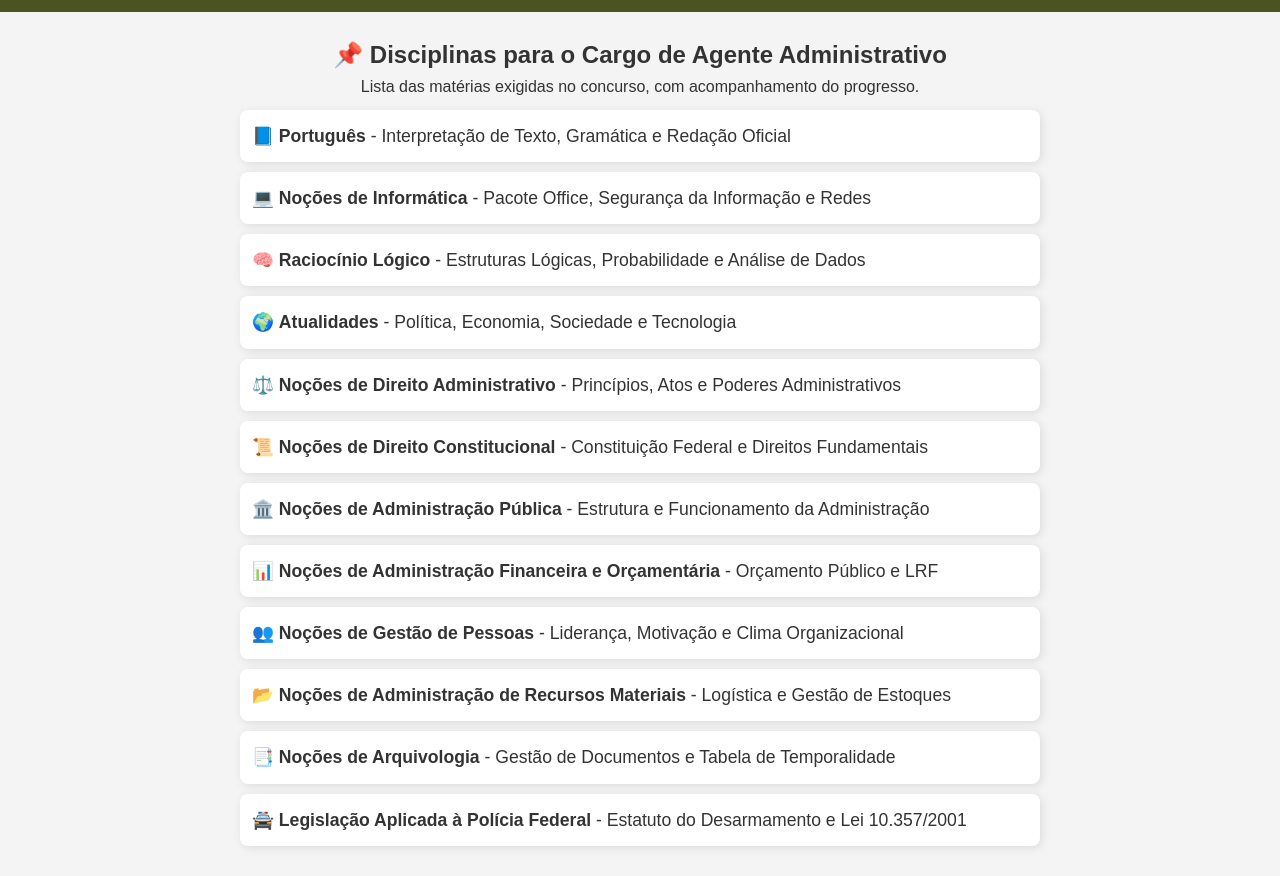
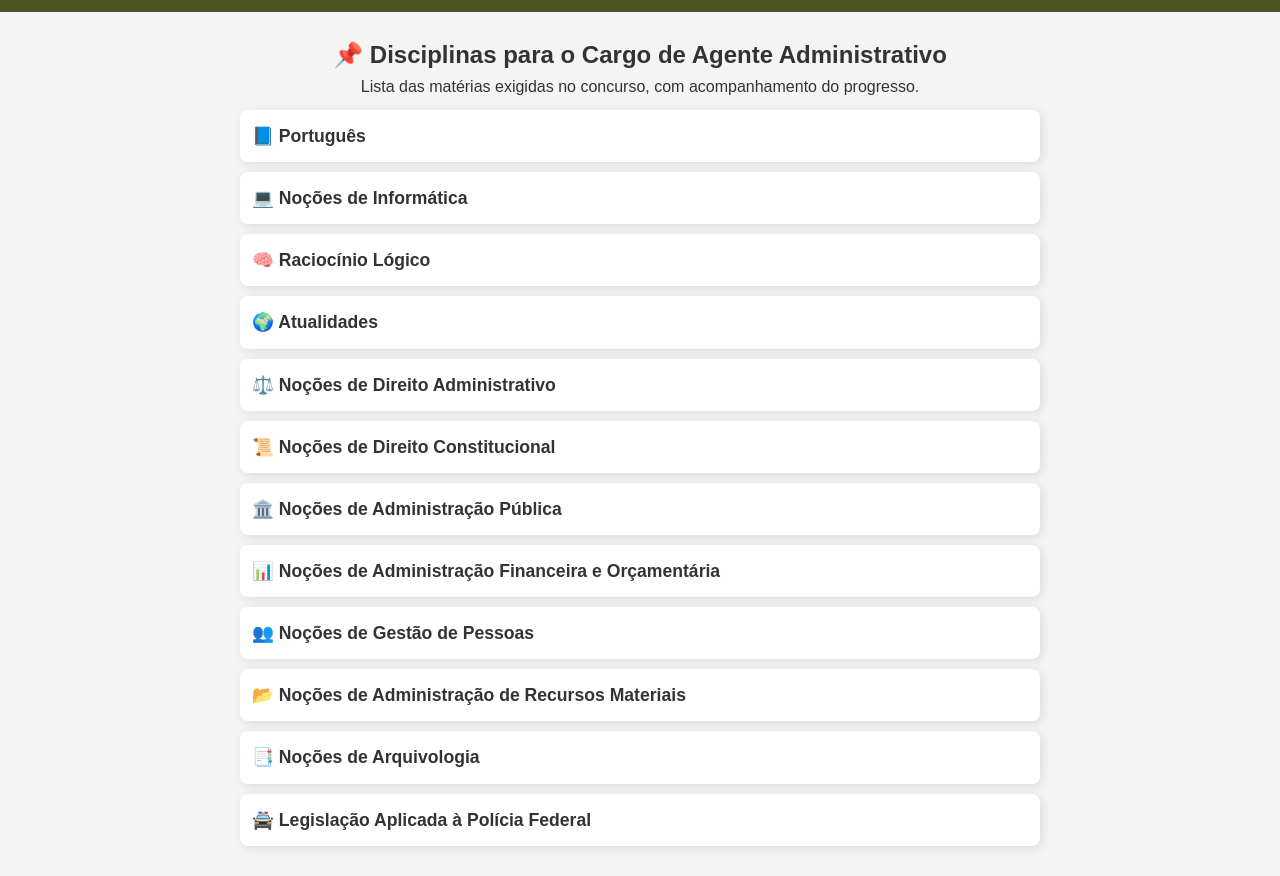
Before and after one commit to marifer-tech/pf-agente-adminstrativo, a website: page public/disciplinas.html in a window 1280 px wide. Shown: the part 54-930 px from the top of the page. Drawn offline with Linux system fonts and the light colour scheme.

Commit message:
Atualizar o disciplinas.html

```diff
--- a/public/disciplinas.html
+++ b/public/disciplinas.html
@@ -31,18 +31,18 @@
         <p>Lista das matérias exigidas no concurso, com acompanhamento do progresso.</p>
 
         <ul class="disciplinas-list">
-            <li>📘 <strong>Português</strong> - Interpretação de Texto, Gramática e Redação Oficial</li>
-            <li>💻 <strong>Noções de Informática</strong> - Pacote Office, Segurança da Informação e Redes</li>
-            <li>🧠 <strong>Raciocínio Lógico</strong> - Estruturas Lógicas, Probabilidade e Análise de Dados</li>
-            <li>🌍 <strong>Atualidades</strong> - Política, Economia, Sociedade e Tecnologia</li>
-            <li>⚖️ <strong>Noções de Direito Administrativo</strong> - Princípios, Atos e Poderes Administrativos</li>
-            <li>📜 <strong>Noções de Direito Constitucional</strong> - Constituição Federal e Direitos Fundamentais</li>
-            <li>🏛️ <strong>Noções de Administração Pública</strong> - Estrutura e Funcionamento da Administração</li>
-            <li>📊 <strong>Noções de Administração Financeira e Orçamentária</strong> - Orçamento Público e LRF</li>
-            <li>👥 <strong>Noções de Gestão de Pessoas</strong> - Liderança, Motivação e Clima Organizacional</li>
-            <li>📂 <strong>Noções de Administração de Recursos Materiais</strong> - Logística e Gestão de Estoques</li>
-            <li>📑 <strong>Noções de Arquivologia</strong> - Gestão de Documentos e Tabela de Temporalidade</li>
-            <li>🚔 <strong>Legislação Aplicada à Polícia Federal</strong> - Estatuto do Desarmamento e Lei 10.357/2001</li>
+            <li>📘 <strong>Português</strong></li>
+            <li>💻 <strong>Noções de Informática</li>
+            <li>🧠 <strong>Raciocínio Lógico</strong></li>
+            <li>🌍 <strong>Atualidades</strong></li>
+            <li>⚖️ <strong>Noções de Direito Administrativo</strong></li>
+            <li>📜 <strong>Noções de Direito Constitucional</strong></li>
+            <li>🏛️ <strong>Noções de Administração Pública</strong></li>
+            <li>📊 <strong>Noções de Administração Financeira e Orçamentária</strong></li>
+            <li>👥 <strong>Noções de Gestão de Pessoas</strong></li>
+            <li>📂 <strong>Noções de Administração de Recursos Materiais</strong></li>
+            <li>📑 <strong>Noções de Arquivologia</strong></li>
+            <li>🚔 <strong>Legislação Aplicada à Polícia Federal</strong></li>
         </ul>
     </main>
 
```
